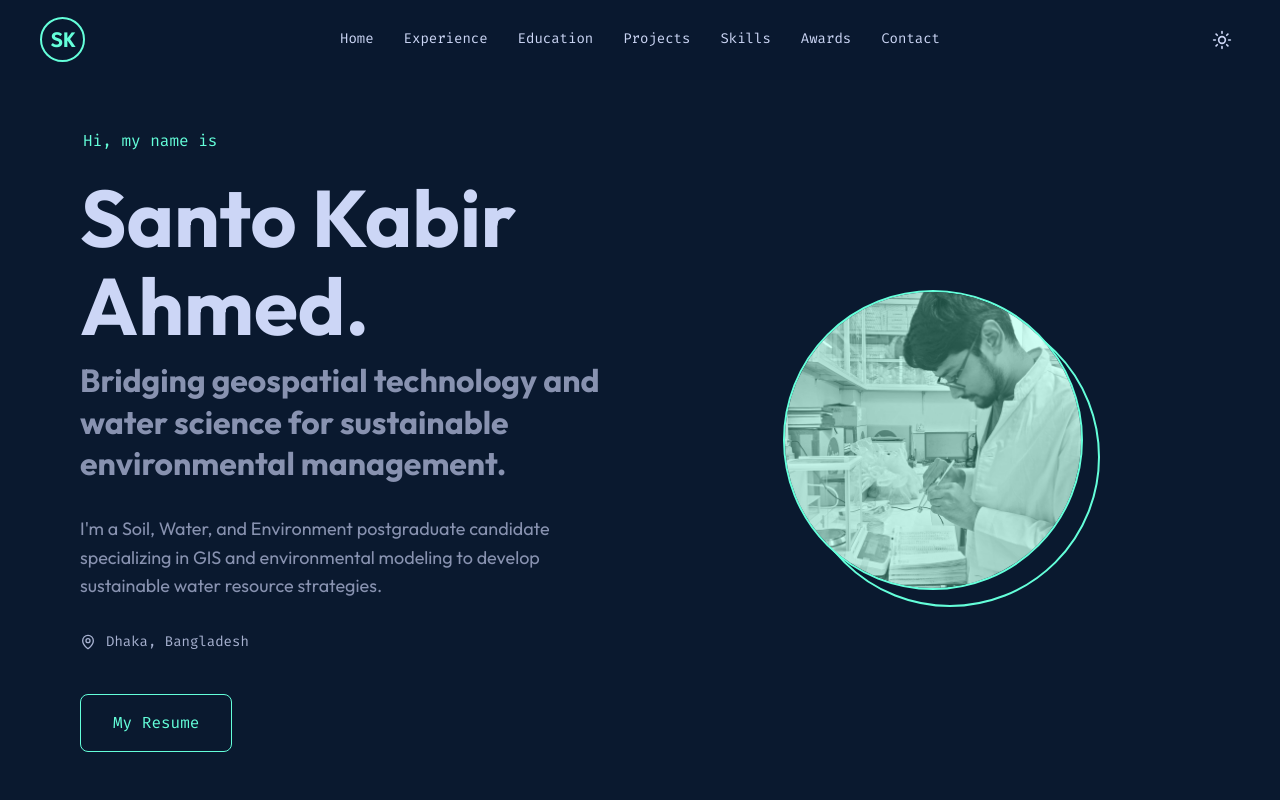
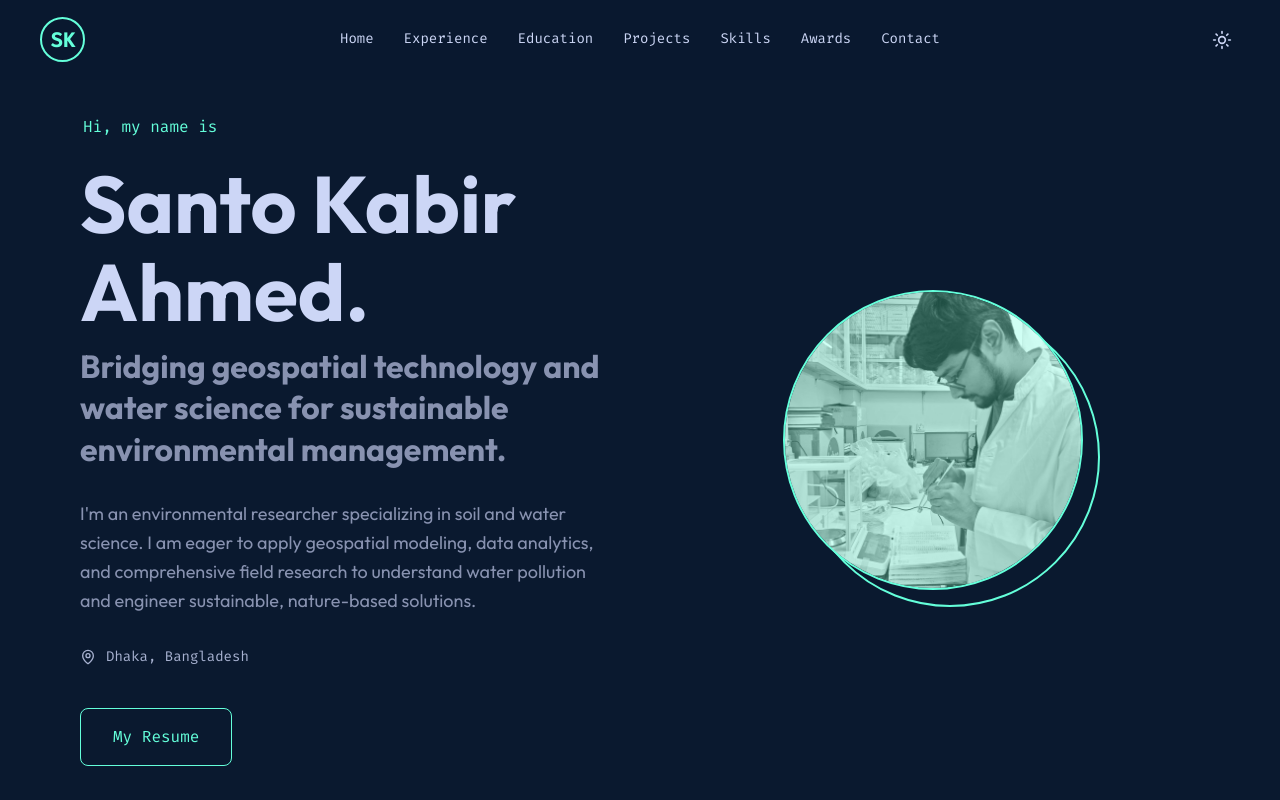
Before and after one commit to SantoKabir/portfolio, a React (Vite) app: page / in a window 1280 px wide. Shown: the top 800 px of the page. Built offline with nearby package versions, Linux system fonts and the light colour scheme.

Commit message:
Update hero description with user's new text

```diff
--- a/src/components/Hero.jsx
+++ b/src/components/Hero.jsx
@@ -12,7 +12,7 @@ const Hero = () => {
           <h2 className="hero-subtitle">Bridging geospatial technology and water science for sustainable environmental management.</h2>
 
           <p className="hero-description">
-            I'm a Soil, Water, and Environment postgraduate candidate specializing in GIS and environmental modeling to develop sustainable water resource strategies.
+            I'm an environmental researcher specializing in soil and water science. I am eager to apply geospatial modeling, data analytics, and comprehensive field research to understand water pollution and engineer sustainable, nature-based solutions.
           </p>
 
           <div className="hero-location text-mono">
```
